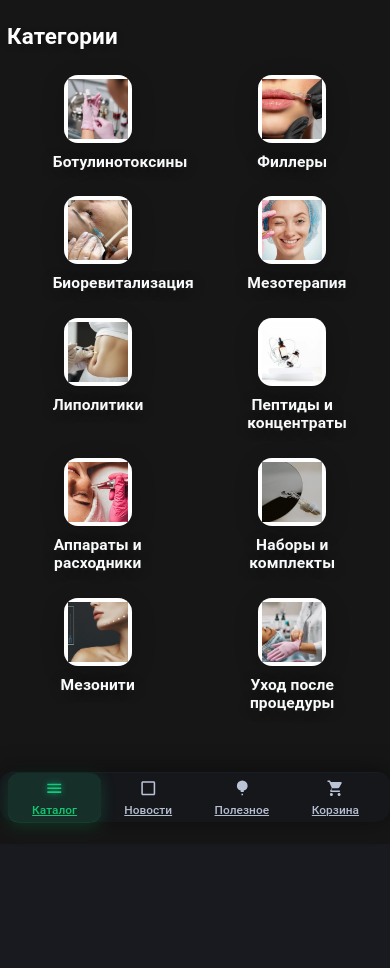
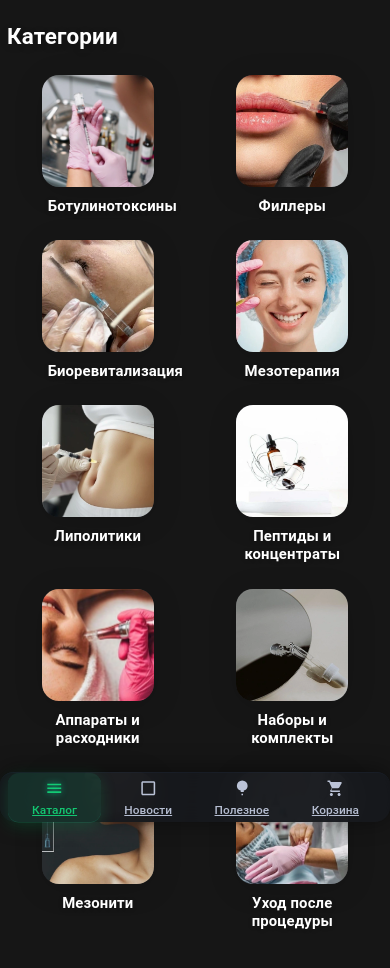
Before and after one commit to AlexSalavat/facade-stone-app, a React (Vite) app: page /catalog in a window 390 px wide. Shown: the top 968 px of the page. Before the commit the page ends 844 px from the top, so only its background shows below. Built offline with nearby package versions, Linux system fonts and the light colour scheme; the HTML template or start-up script is replaced by a standard one.

Commit message:
fix: correct bg

```diff
--- a/src/styles/CategoryCard.css
+++ b/src/styles/CategoryCard.css
@@ -6,60 +6,68 @@
   background: none;
   border: none;
   cursor: pointer;
-  transition: transform 0.15s cubic-bezier(.17,.67,.83,.67), box-shadow 0.19s;
-  padding: 0 4px;
+  transition: transform 0.13s;
 }
 
 .category-card-link:active {
-  transform: scale(1.07);
-  box-shadow: 0 8px 32px #00f2ff22;
+  transform: scale(0.96);
 }
 
 .category-card-img-wrap {
-  width: 88px;
-  height: 88px;
-  background: #fff;
-  border-radius: 22px;
+  width: 160px;
+  height: 160px;
+  border-radius: 32px;
   overflow: hidden;
-  box-shadow: 0 6px 24px #0003, 0 2px 7px #fff6 inset;
+  background: #191b20;
+  box-shadow: 0 5px 30px #0002, 0 0.5px 2px #fff2 inset;
   display: flex;
   align-items: center;
   justify-content: center;
-  margin-bottom: 14px;
+  margin-bottom: 18px;
 }
 
 .category-card-img {
-  width: 80px;
-  height: 80px;
+  width: 100%;
+  height: 100%;
   object-fit: cover;
   display: block;
 }
 
 .category-card-title {
-  font-size: 1.13rem;
-  color: #f9fafb;
+  font-size: 1.1rem;
+  color: #fff;
   font-weight: 600;
   text-align: center;
-  line-height: 1.19;
-  max-width: 120px;
+  line-height: 1.22;
+  max-width: 155px;
   letter-spacing: 0.01em;
-  text-shadow: 0 2px 14px #0004, 0 1px 5px #fff1;
+  text-shadow: 0 1px 5px #0003;
+  margin-top: 2px;
   margin-bottom: 2px;
 }
 
-@media (max-width: 600px) {
+@media (max-width: 800px) {
   .category-card-img-wrap {
-    width: 68px;
-    height: 68px;
-    border-radius: 14px;
-    margin-bottom: 10px;
-  }
-  .category-card-img {
-    width: 60px;
-    height: 60px;
+    width: 132px;
+    height: 132px;
+    border-radius: 24px;
+    margin-bottom: 13px;
   }
   .category-card-title {
-    font-size: 0.97rem;
-    max-width: 90px;
+    font-size: 1rem;
+    max-width: 120px;
   }
 }
+
+@media (max-width: 500px) {
+  .category-card-img-wrap {
+    width: 112px;
+    height: 112px;
+    border-radius: 17px;
+    margin-bottom: 8px;
+  }
+  .category-card-title {
+    font-size: 0.93rem;
+    max-width: 100px;
+  }
+}
```
